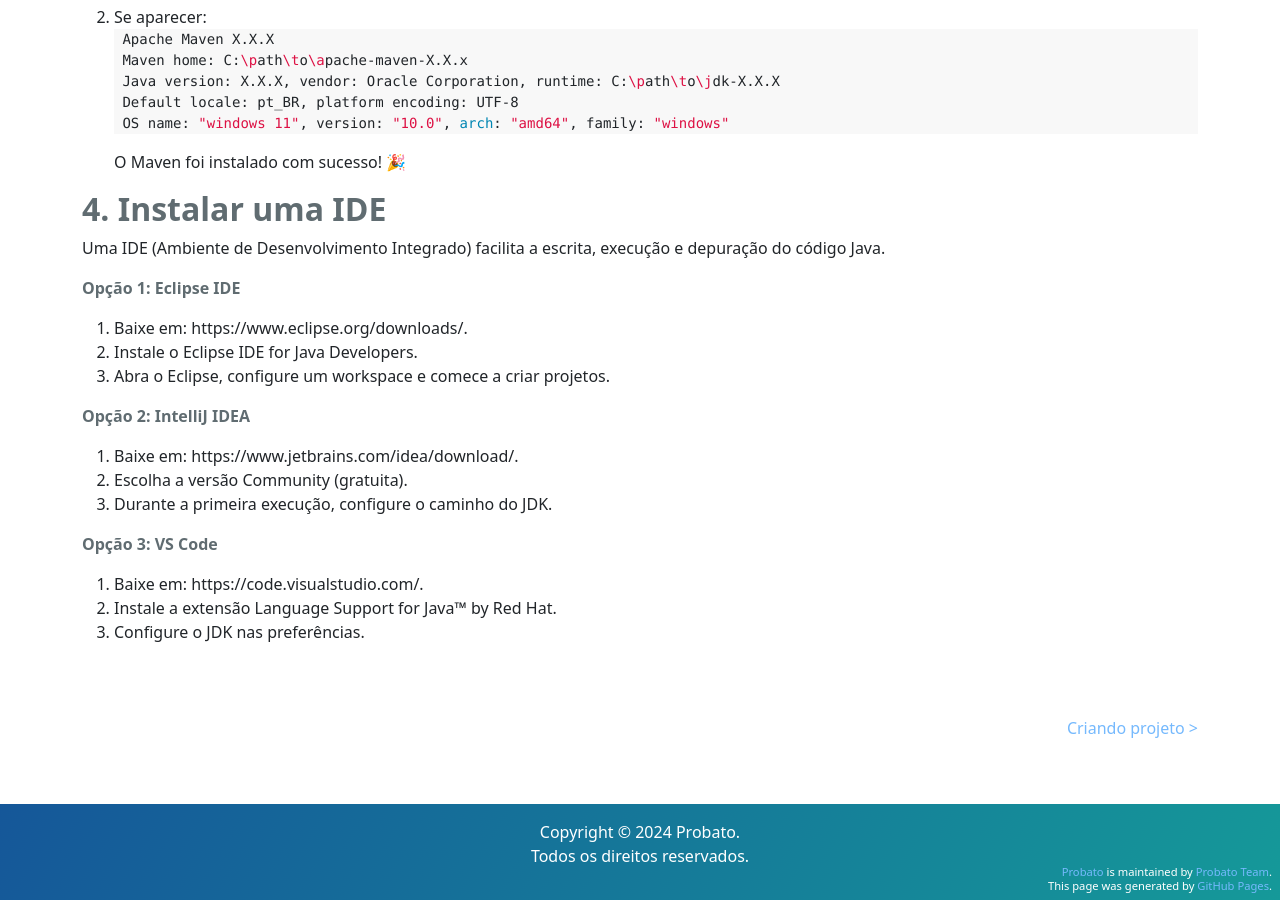
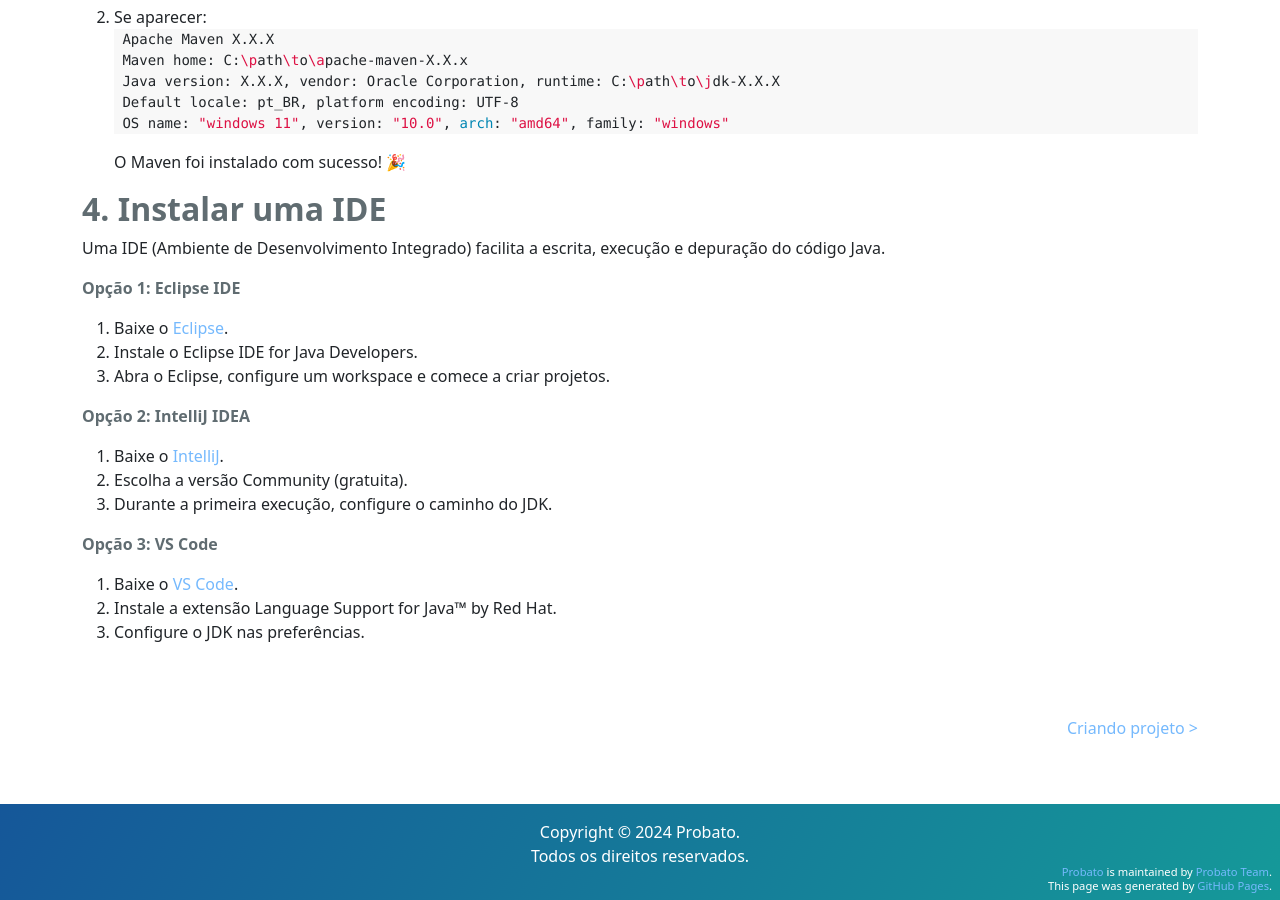
Before and after one commit to probato-team/probato, a Jekyll site: the page built from docs/documentation/configure-environment.md, in a window 1280 px wide and 900 px high, scrolled down 1987 px. Built offline with Jekyll 4.4.1, drawn with Linux system fonts in a browser that asks for light colours.

Commit message:
docs: Documentation configure environment

```diff
--- a/docs/documentation/configure-environment.md
+++ b/docs/documentation/configure-environment.md
@@ -93,16 +93,16 @@ Se você vê essa saída, o Java está instalado e configurado corretamente!
 Uma IDE (Ambiente de Desenvolvimento Integrado) facilita a escrita, execução e depuração do código Java.
 
 **Opção 1: Eclipse IDE**
-1. Baixe em: https://www.eclipse.org/downloads/.
+1. Baixe o <a href="https://www.eclipse.org/downloads/" >Eclipse</a>.
 2. Instale o Eclipse IDE for Java Developers.
 3. Abra o Eclipse, configure um workspace e comece a criar projetos.
 
 **Opção 2: IntelliJ IDEA**
-1. Baixe em: https://www.jetbrains.com/idea/download/.
+1. Baixe o <a href="https://www.jetbrains.com/idea/download/" >IntelliJ</a>.
 2. Escolha a versão Community (gratuita).
 3. Durante a primeira execução, configure o caminho do JDK.
 
 **Opção 3: VS Code**
-1. Baixe em: https://code.visualstudio.com/.
+1. Baixe o <a href="https://code.visualstudio.com/" >VS Code</a>.
 2. Instale a extensão Language Support for Java™ by Red Hat.
 3. Configure o JDK nas preferências.
```
